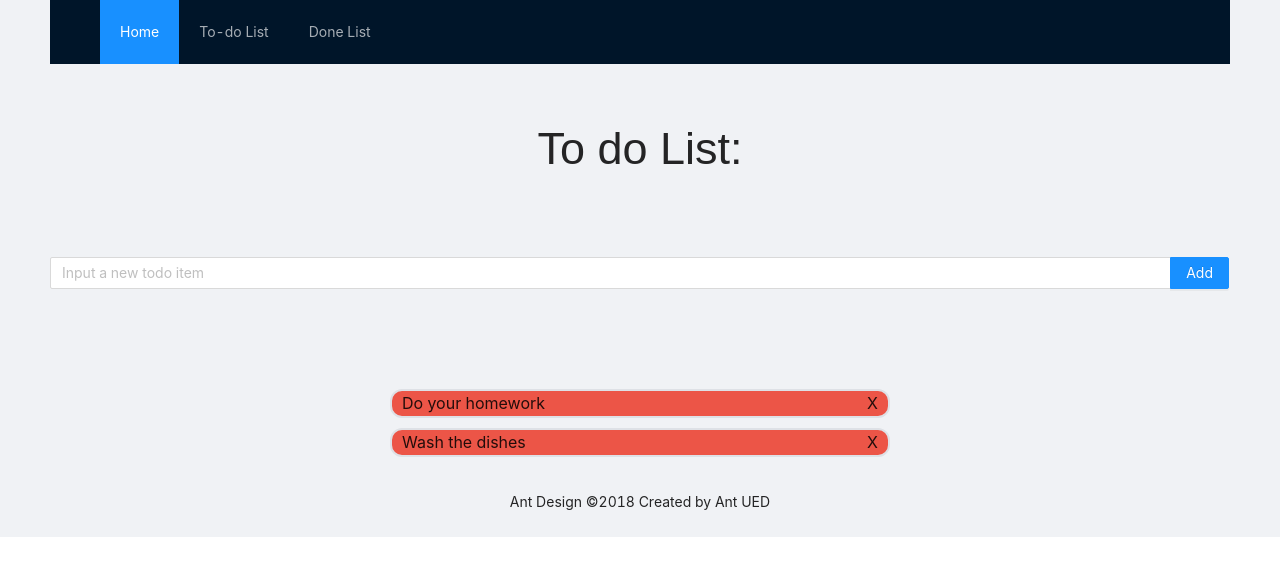
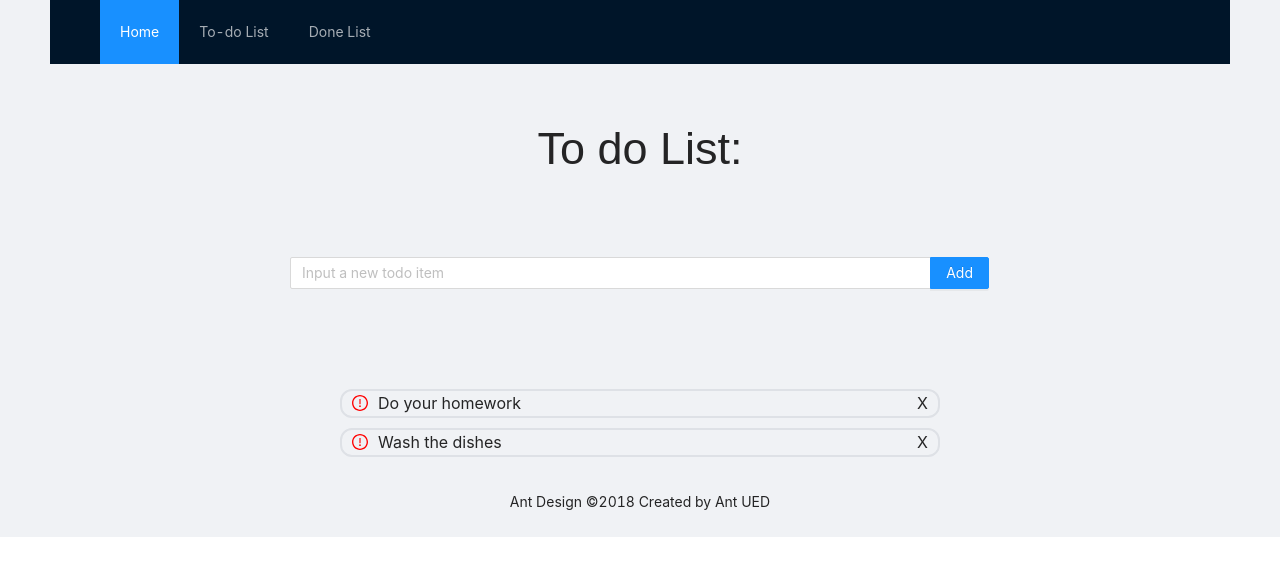
Before and after one commit to ORARAPA/to-do-list-8-17-21, a React (Create React App) app in the folder todo-list-redux/: page /todos in a window 1280 px wide. Shown: the top 576 px of the page. Built offline with nearby package versions, Linux system fonts and the light colour scheme; no server answers; a web font is replaced by a local one.

Commit message:
[ToDoList][Paraluman] feat: added icons on each todo item

```diff
--- a/todo-list-redux/package.json
+++ b/todo-list-redux/package.json
@@ -3,6 +3,7 @@
   "version": "0.1.0",
   "private": true,
   "dependencies": {
+    "@ant-design/icons": "^4.6.3",
     "@reduxjs/toolkit": "^1.6.1",
     "@testing-library/jest-dom": "^5.14.1",
     "@testing-library/react": "^11.2.7",
--- a/todo-list-redux/src/features/todos/components/TodoForm.js
+++ b/todo-list-redux/src/features/todos/components/TodoForm.js
@@ -5,7 +5,6 @@ import {AddTodo} from "../reducers/todosSlice";
 import {useDispatch} from "react-redux";
 import { addTodo } from '../../apis/todos';
 import 'antd/dist/antd.css';
-import {Button} from 'antd';
 import { Input, Space } from 'antd';
 
 
@@ -35,6 +34,7 @@ function TodoForm(){
                 onChange = {(e) => setText(e.target.value)}
                 onSearch={handleAdd}
                 value={text}
+                style={{ width: 700 }}
             />
         </div>
     );
--- a/todo-list-redux/src/features/todos/components/TodoItem.js
+++ b/todo-list-redux/src/features/todos/components/TodoItem.js
@@ -1,19 +1,32 @@
-import React from 'react';
+import {useState} from 'react';
 import {DeleteTodo, selectTodoById} from "../reducers/todosSlice";
 import { useSelector, useDispatch } from "react-redux";
 import {ToggleTodo} from "../reducers/todosSlice";
 import "../styles/TodoItem.css";
 import { deleteTodo, updateTodo } from '../../apis/todos';
+import 'antd/dist/antd.css';
+import {ExclamationCircleOutlined, CheckCircleOutlined} from '@ant-design/icons';
+
 
 
 function TodoItem(props){
     const todo = useSelector(state => selectTodoById(state,props.itemId));
     const dispatch = useDispatch();
 
+    const icon = useState(setTheIcon());
+
     function handleClick(){
         updateTodo(props.itemId, {done: !todo.done}).then((response) => {
           dispatch(ToggleTodo(props.itemId))
         })
+    }
+
+    function setTheIcon(){
+      if(todo.done){
+        return <CheckCircleOutlined/>
+      }else{
+        return <ExclamationCircleOutlined/>
+      }
     }
 
     function handleClickDelete(event){
@@ -30,7 +43,8 @@ function TodoItem(props){
 
     const todoStatus = todo.done ? "done" : "";
 
-    return (<div className={`TodoItem-todo ${todoStatus}`} onClick ={handleClick}>
+
+    return (<div className={`TodoItem-todo ${todoStatus}`} onClick ={handleClick}><span className={`span ${todoStatus}`}>{icon}</span>
                 {todo.text}
                 <div className="div-right" onClick={handleClickDelete}>X</div>
             </div> )
--- a/todo-list-redux/src/features/todos/styles/TodoItem.css
+++ b/todo-list-redux/src/features/todos/styles/TodoItem.css
@@ -5,7 +5,7 @@
 
 .TodoItem-todo{
     border: 2px #dee1e6 solid;
-    width: 500px;
+    width: 600px;
     margin: auto;
     margin-bottom: 10px;
     text-align: left;
@@ -13,7 +13,7 @@
     padding-right: 10px;
     border-radius: 12px;
     transition-duration: 0.4s;
-    background-color: #ec5547;
+    /*background-color: #ec5547;*/
     font-size: 12pt;
 }
 
@@ -45,3 +45,13 @@ button{
     float:right;
     text-align: right;
 }
+
+.span{
+    padding-right: 10px;
+    color:red;
+}
+
+.span.done{
+    padding-right: 10px;
+    color: black;
+}
```
Also changed, not shown: 1 other file (tests, documents, lock files or other folders).
